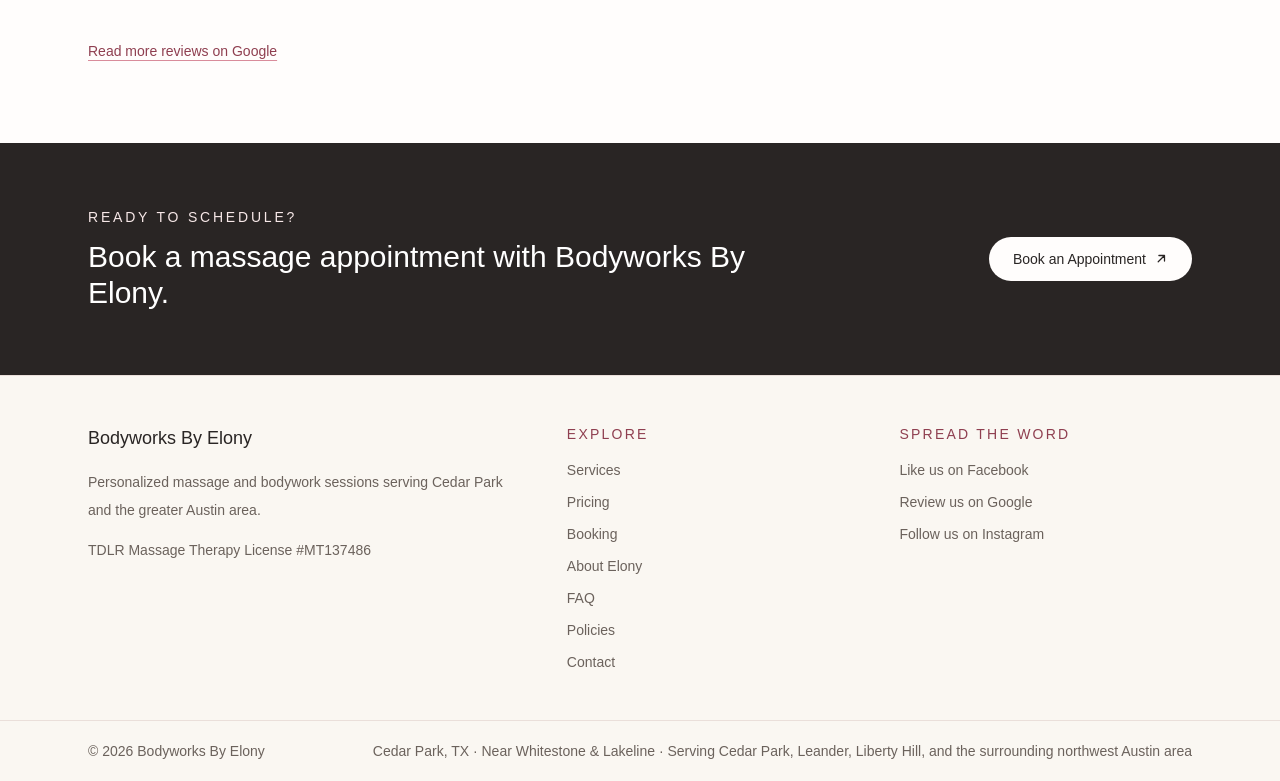
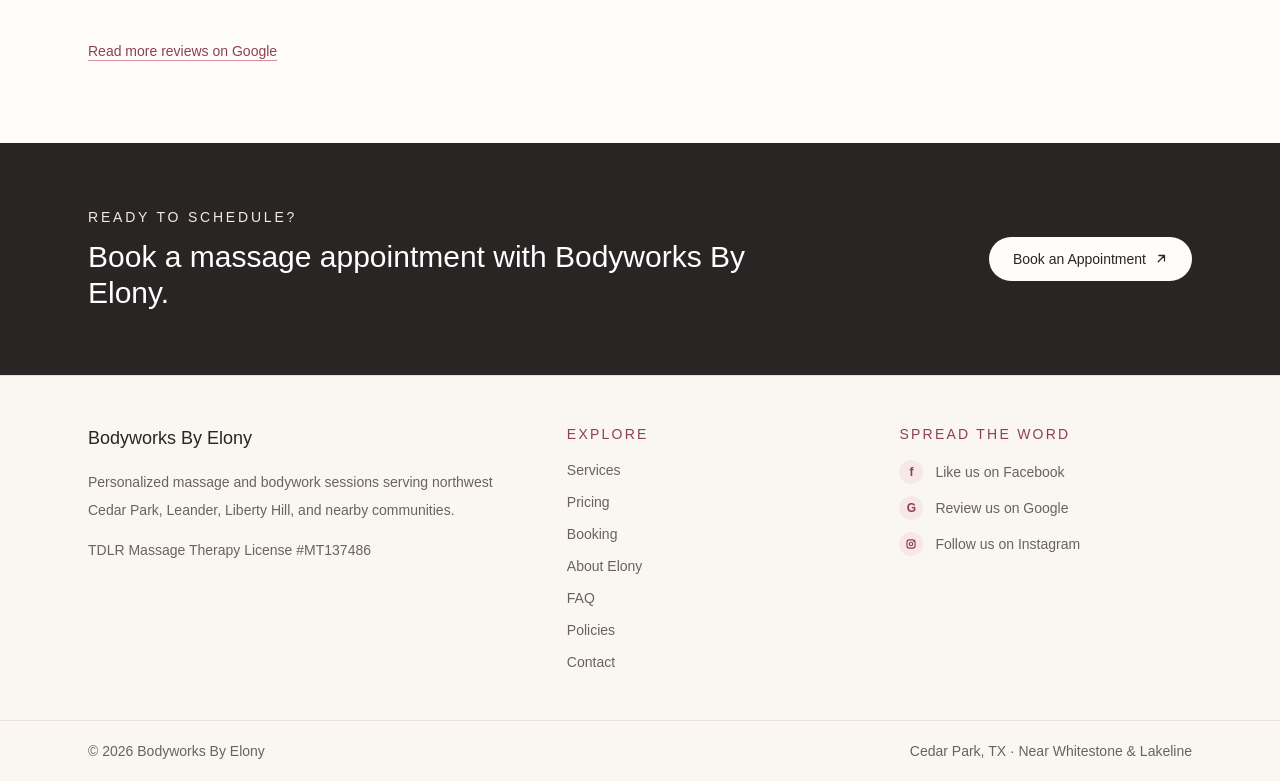
Before and after one commit to arosado-projects/bodyworks-by-elony, a Next.js app: page / in a window 1280 px wide. Shown: the part 2730-3511 px from the top of the page. Built offline with nearby package versions, Linux system fonts and the light colour scheme.

Commit message:
Refine Google review links and footer socials

```diff
--- a/app/components/Footer.tsx
+++ b/app/components/Footer.tsx
@@ -1,5 +1,5 @@
 import Link from "next/link";
-import { getBookingUrl, siteConfig } from "../lib/site";
+import { siteConfig } from "../lib/site";
 
 const footerLinks = [
   {
@@ -32,6 +32,69 @@
   },
 ];
 
+function FacebookIcon() {
+  return (
+    <span
+      aria-hidden="true"
+      className="flex h-6 w-6 shrink-0 items-center justify-center rounded-full bg-[#f7e8e8] text-xs font-bold text-[#8f3f50]"
+    >
+      f
+    </span>
+  );
+}
+
+function GoogleIcon() {
+  return (
+    <span
+      aria-hidden="true"
+      className="flex h-6 w-6 shrink-0 items-center justify-center rounded-full bg-[#f7e8e8] text-xs font-bold text-[#8f3f50]"
+    >
+      G
+    </span>
+  );
+}
+
+function InstagramIcon() {
+  return (
+    <span
+      aria-hidden="true"
+      className="flex h-6 w-6 shrink-0 items-center justify-center rounded-full bg-[#f7e8e8] text-[#8f3f50]"
+    >
+      <svg className="h-3.5 w-3.5" viewBox="0 0 24 24" fill="none">
+        <rect
+          x="5"
+          y="5"
+          width="14"
+          height="14"
+          rx="4"
+          stroke="currentColor"
+          strokeWidth="2"
+        />
+        <circle cx="12" cy="12" r="3" stroke="currentColor" strokeWidth="2" />
+        <circle cx="16.5" cy="7.5" r="1" fill="currentColor" />
+      </svg>
+    </span>
+  );
+}
+
+const socialLinks = [
+  {
+    label: "Like us on Facebook",
+    href: siteConfig.social.facebook,
+    icon: <FacebookIcon />,
+  },
+  {
+    label: "Review us on Google",
+    href: siteConfig.social.googleReview,
+    icon: <GoogleIcon />,
+  },
+  {
+    label: "Follow us on Instagram",
+    href: siteConfig.social.instagram,
+    icon: <InstagramIcon />,
+  },
+];
+
 export default function Footer() {
   return (
     <footer className="border-t border-[#eadfda] bg-[#faf7f2]">
@@ -42,8 +105,8 @@
           </h2>
 
           <p className="max-w-xl text-sm leading-7 text-[#6b625c]">
-            Personalized massage and bodywork sessions serving Cedar Park and
-            the greater Austin area.
+            Personalized massage and bodywork sessions serving northwest Cedar
+            Park, Leander, Liberty Hill, and nearby communities.
           </p>
 
           <p className="mt-4 text-sm text-[#6b625c]">
@@ -75,32 +138,18 @@
           </h3>
 
           <div className="grid gap-3 text-sm">
-            <a
-              href={siteConfig.social.facebook}
-              target="_blank"
-              rel="noopener noreferrer"
-              className="text-[#6b625c] transition hover:text-[#8f3f50]"
-            >
-              Like us on Facebook
-            </a>
-
-            <a
-              href={siteConfig.social.googleReview}
-              target="_blank"
-              rel="noopener noreferrer"
-              className="text-[#6b625c] transition hover:text-[#8f3f50]"
-            >
-              Review us on Google
-            </a>
-
-            <a
-              href={siteConfig.social.instagram}
-              target="_blank"
-              rel="noopener noreferrer"
-              className="text-[#6b625c] transition hover:text-[#8f3f50]"
-            >
-              Follow us on Instagram
-            </a>
+            {socialLinks.map((link) => (
+              <a
+                key={link.href}
+                href={link.href}
+                target="_blank"
+                rel="noopener noreferrer"
+                className="flex items-center gap-3 text-[#6b625c] transition hover:text-[#8f3f50]"
+              >
+                {link.icon}
+                <span>{link.label}</span>
+              </a>
+            ))}
           </div>
         </div>
       </div>
@@ -111,7 +160,7 @@
             © {new Date().getFullYear()} {siteConfig.name}
           </p>
 
-          <p>Cedar Park, TX · Near Whitestone & Lakeline · Serving Cedar Park, Leander, Liberty Hill, and the surrounding northwest Austin area</p>
+          <p>Cedar Park, TX · Near Whitestone & Lakeline</p>
         </div>
       </div>
     </footer>
--- a/app/lib/site.ts
+++ b/app/lib/site.ts
@@ -81,7 +81,7 @@
   social: {
     facebook: "https://www.facebook.com/Bodyworks-by-Elony-1434684686764834/",
     googleReview: "https://g.page/r/CVPzCKpoxoH_EAI/review",
-    googleReviewsRead: "https://reviews.birdeye.com/bodyworks-by-elony-170067043840482",
+    googleReviewsRead: "https://www.google.com/maps/search/?api=1&query=Bodyworks%20By%20Elony&query_place_id=ChIJFze0ATItW4YRU_MIqmjGgf8",
     instagram: "https://instagram.com/bodyworksbyelony?ref=badge",
     },
 };
```
